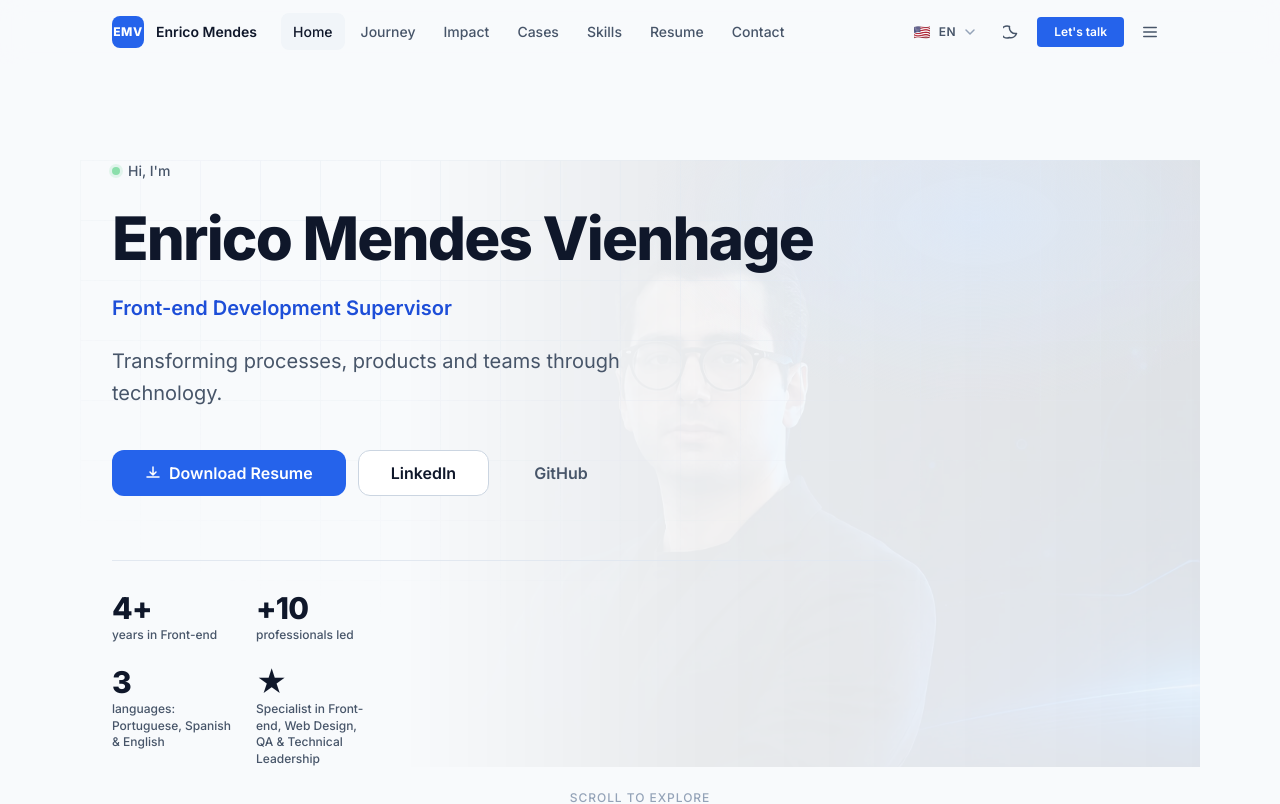
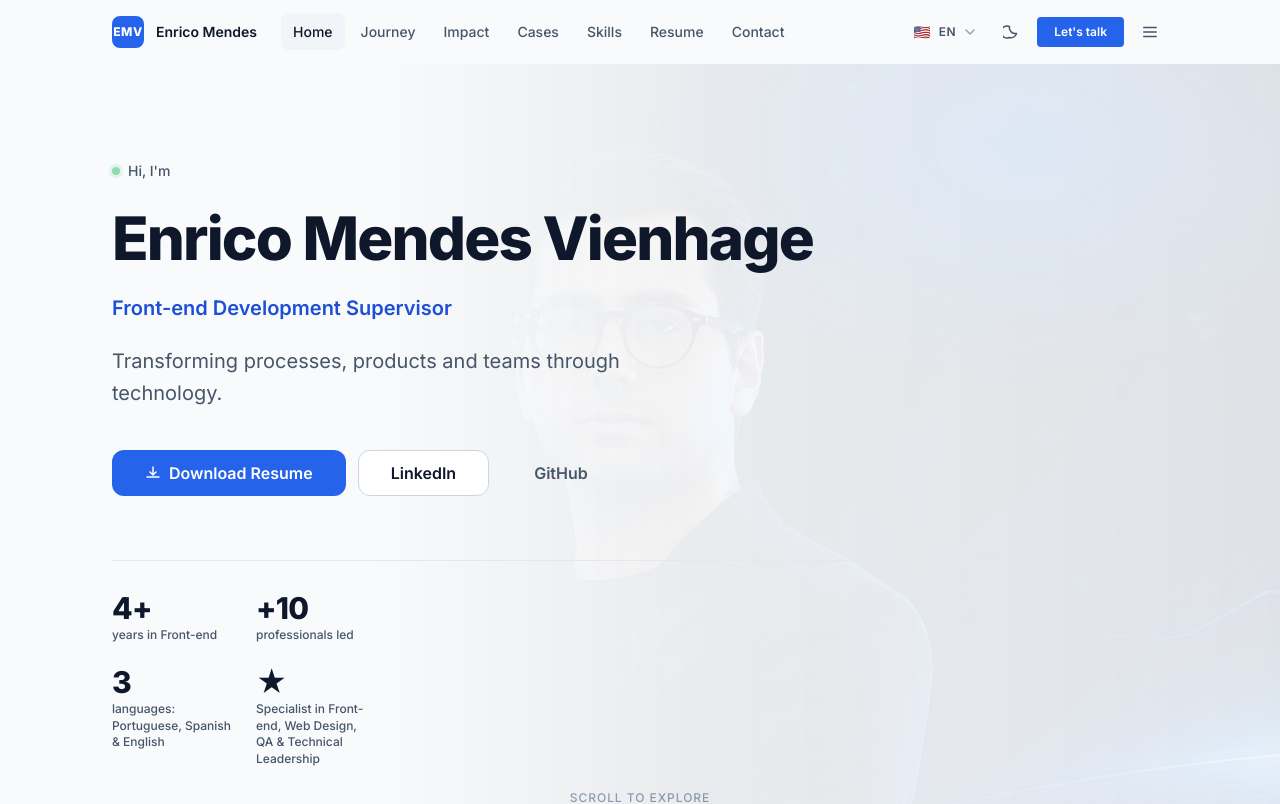
Before and after one commit to EnricoMendes55/Portfolio, a Vue app: page / in a window 1280 px wide. Shown: the top 804 px of the page. Built offline with nearby package versions, Linux system fonts and the light colour scheme.

Commit message:
Banner full

```diff
--- a/src/styles/sections/hero.less
+++ b/src/styles/sections/hero.less
@@ -15,7 +15,7 @@
   });
 
   &__inner {
-    position: relative;
+    position: unset;
     z-index: var(--z-raised);
   }
 
@@ -149,7 +149,7 @@
     background-size: cover;
     background-position: right center;
     background-repeat: no-repeat;
-    opacity: 0.18;
+    opacity: 0.9;
     mask-image: linear-gradient(to left, rgba(0,0,0,0.85) 0%, rgba(0,0,0,0.5) 45%, transparent 72%);
     -webkit-mask-image: linear-gradient(to left, rgba(0,0,0,0.85) 0%, rgba(0,0,0,0.5) 45%, transparent 72%);
 
@@ -159,6 +159,7 @@
   }
 
   &__grid {
+    display: none;
     position: absolute;
     inset: 0;
     background-image:
@@ -179,7 +180,7 @@
     opacity: 0.6;
 
     [data-theme="dark"] & {
-      opacity: 0.3;
+      opacity: 0.8;
     }
   }
 
```
